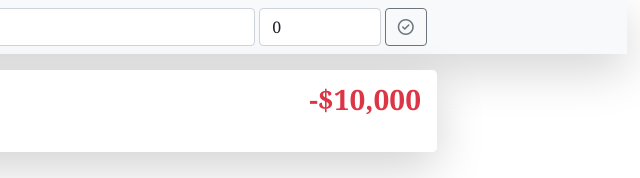
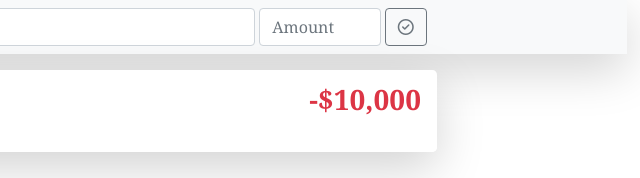
Before and after one commit to sharfuddinzishan/E-Wallet-DOM-LocalStorage, a plain HTML site: page index.html in a window 1280 px wide. Shown: the part 391-569 px from the top of the page, 571-1211 px from the left. Drawn offline with nearby package versions, Linux system fonts and the light colour scheme.

Commit message:
[updated]

```diff
--- a/index.html
+++ b/index.html
@@ -75,7 +75,7 @@
                         </div>
                         <!-- Amount  -->
                         <div class="mx-auto col-10 col-sm-2">
-                            <input id="amount" type="number" class="form-control" value="0" placeholder="Amount">
+                            <input id="amount" type="number" min="1" class="form-control" placeholder="Amount">
                         </div>
                         <!-- Submit Button  -->
                         <div class="mx-auto col-10 col-sm-1">
```
